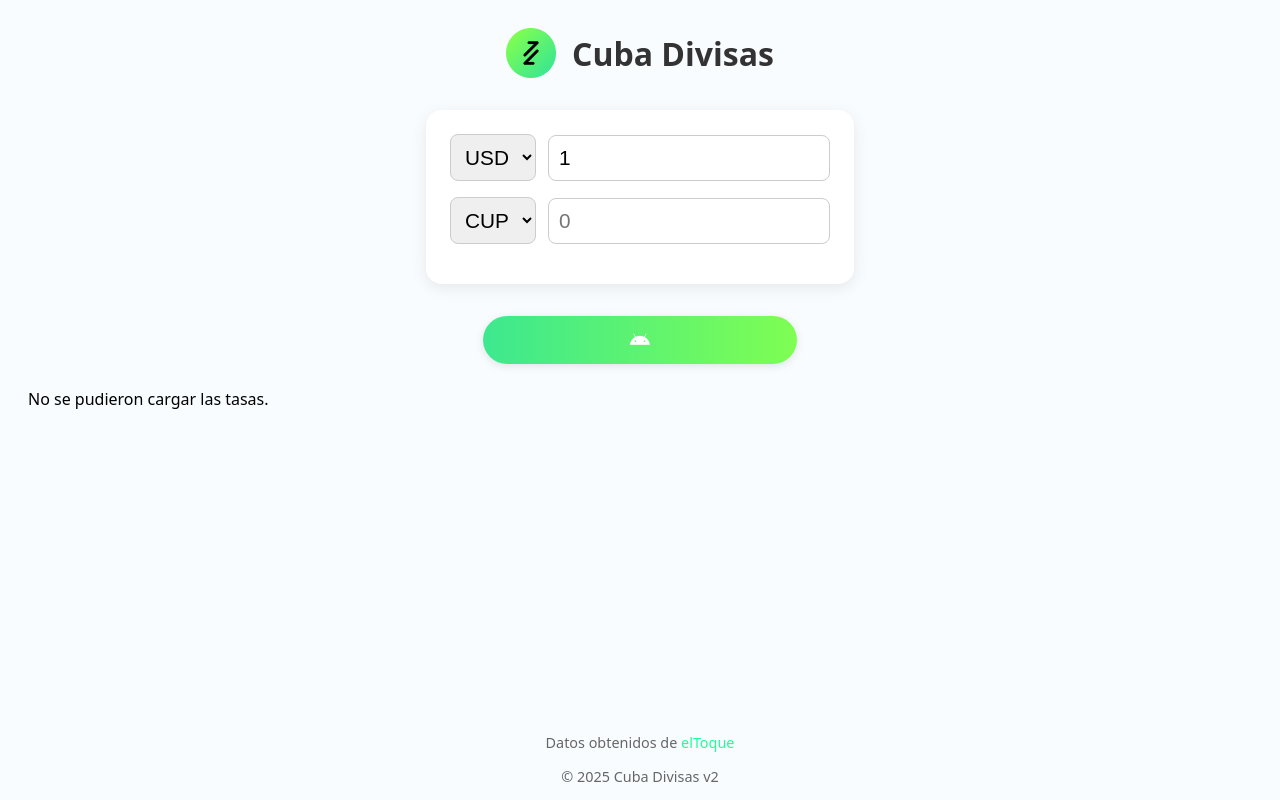
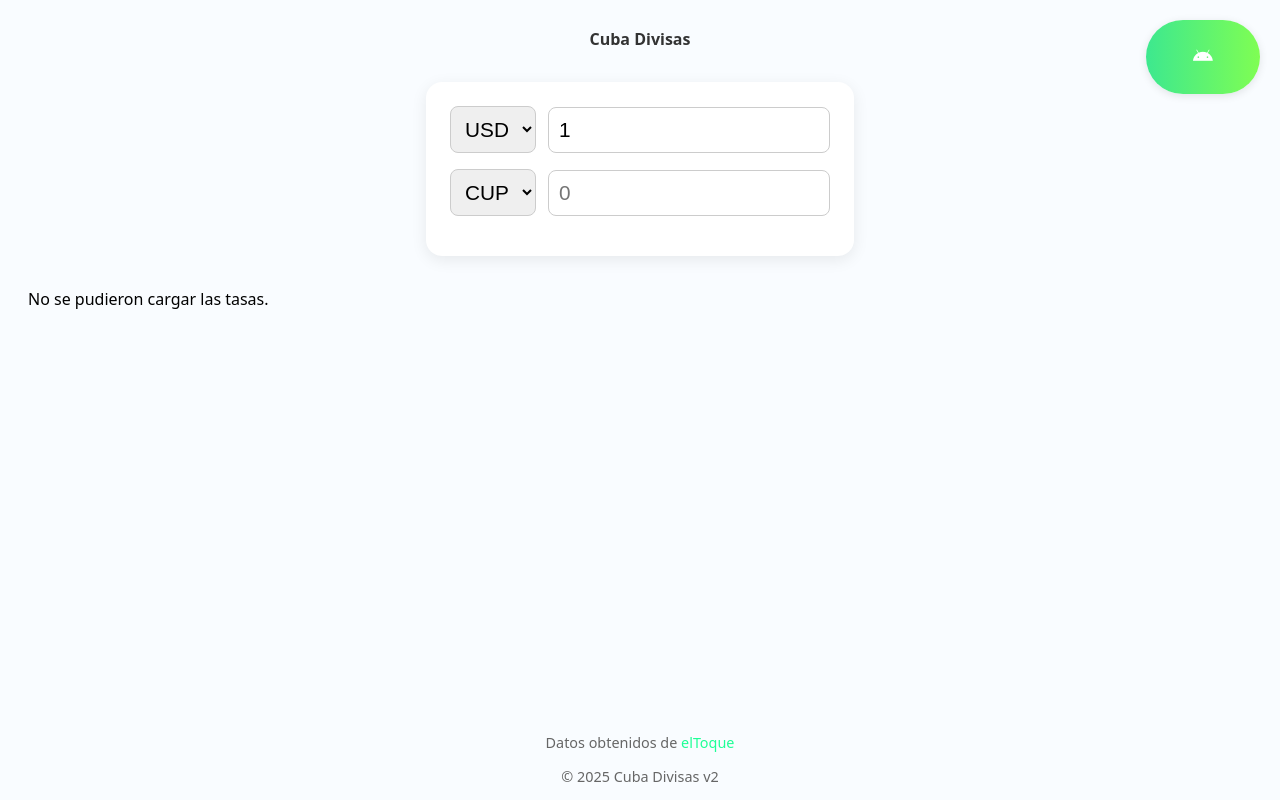
Before and after one commit to alessan2ro/tasas-de-cambio, a website: page index.html in a window 1280 px wide. Drawn offline with Linux system fonts and the light colour scheme; no server answers.

Commit message:
correccion de titulo y boton de descarga

```diff
--- a/css/styles.css
+++ b/css/styles.css
@@ -53,7 +53,7 @@ h1 {
 }
 
 .header-title {
-  font-size: 2em;
+  font-size: 1em;
   color: #333;
   font-weight: bold;
 }
@@ -66,24 +66,35 @@ h1 {
   padding: 12px 32px;
   max-width: 250px; /* Limita el ancho */
   width: auto; /* No ocupa todo el ancho */
+
+  position: fixed;
+  top: 20px;
+  right: 20px;
+  width: 50px;
+  height: 50px;
+
   background: linear-gradient(90deg, #3de88f 0%, #7ffe53 100%);
   color: #fff;
   font-size: 1.1em;
   font-weight: 600;
   border: none;
-  border-radius: 30px;
+  border-radius: 50px;
   box-shadow: 0 2px 8px rgba(0, 0, 0, 0.1);
   text-align: center;
   text-decoration: none;
   transition:
     background 0.3s,
     transform 0.2s;
+     display: flex;
+  align-items: center;
+  justify-content: center;
 }
 
 .download-btn:hover {
   background: linear-gradient(90deg, #3de88f 0%, #3de88f 100%);
   transform: translateY(-2px) scale(1.03);
 }
+
 
 .card-view {
   max-width: 380px;
--- a/index.html
+++ b/index.html
@@ -15,12 +15,6 @@
   </head>
   <body>
     <header class="main-header">
-      <img
-        src="assets/icons/icon-192.png"
-        alt="Cuba Icon"
-        width="50"
-        height="50"
-      />
       <span class="header-title">Cuba Divisas</span>
     </header>
 
```
